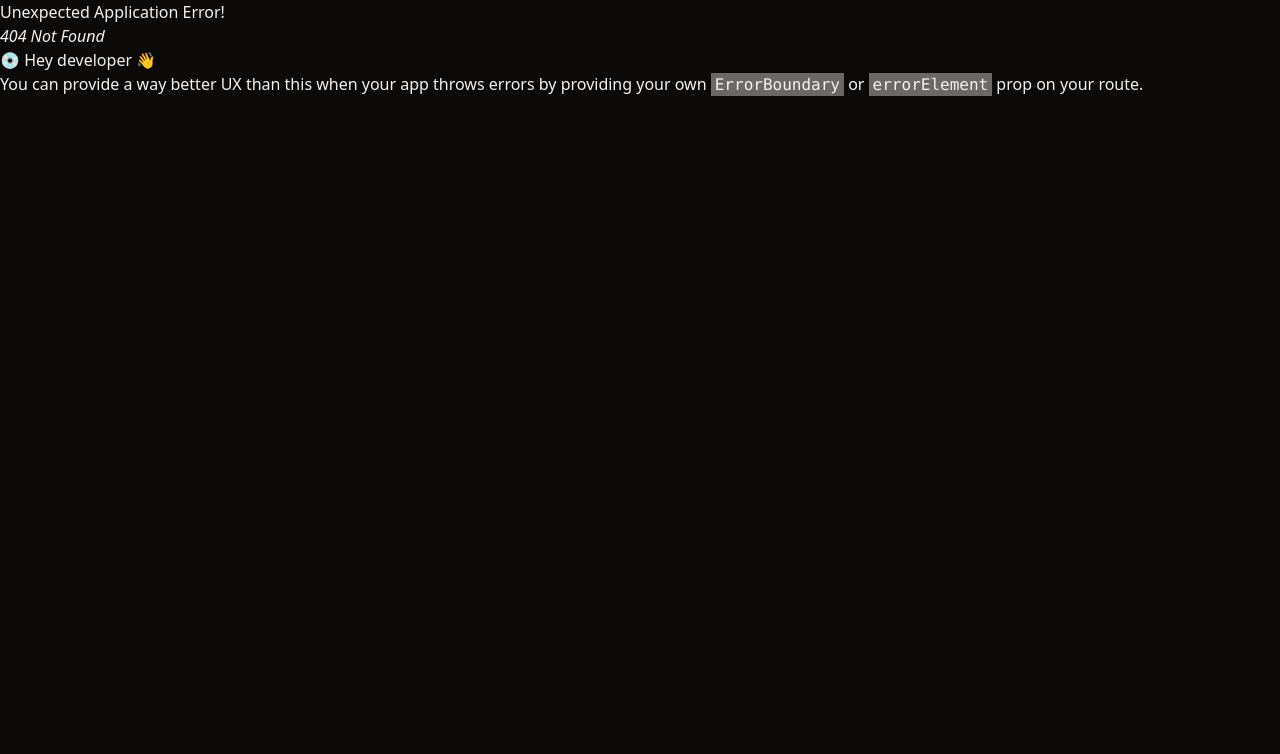
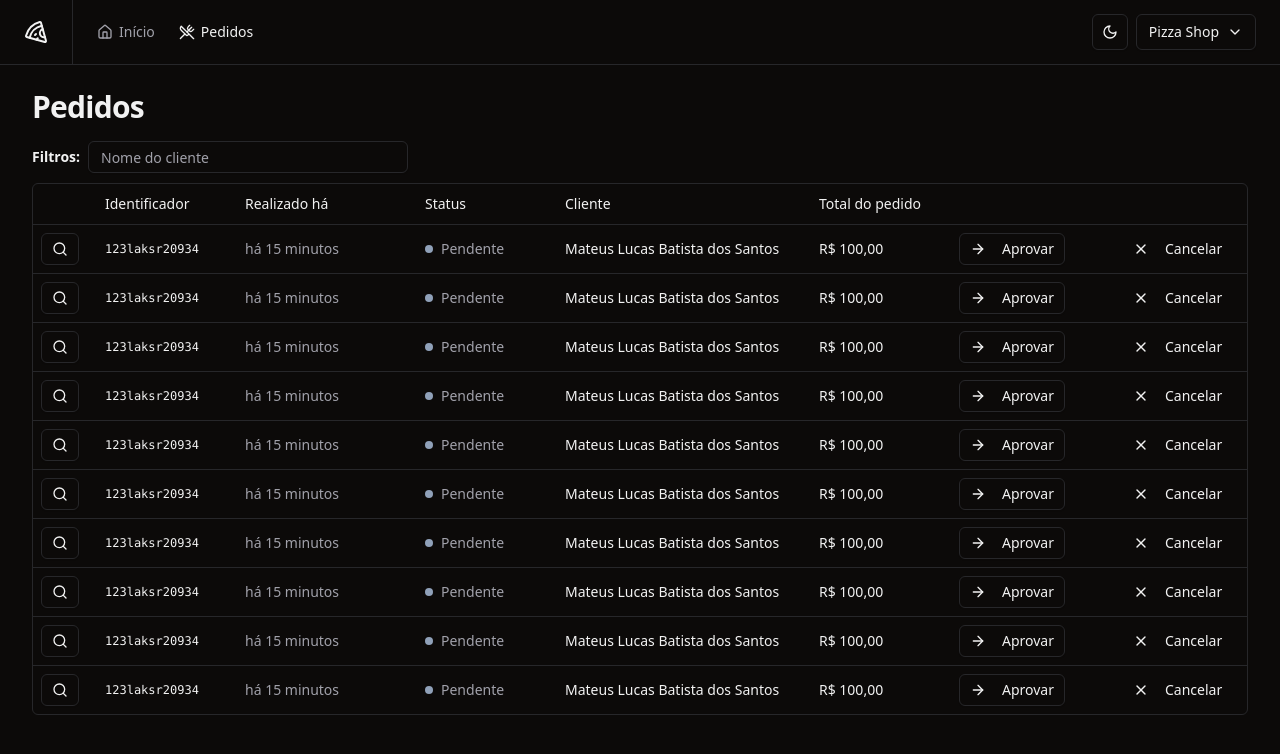
Before and after one commit to MateusLucSantos/pizzashop-web, a React (Vite) app: page /orders in a window 1280 px wide. Before the commit this address had no page. Shown: the top 754 px of the page. Built offline with nearby package versions, Linux system fonts and the light colour scheme.

Commit message:
Pagina de listagem de clientes

```diff
--- a/src/components/ui/button.tsx
+++ b/src/components/ui/button.tsx
@@ -1,8 +1,8 @@
-import * as React from "react"
-import { Slot } from "@radix-ui/react-slot"
-import { cva, type VariantProps } from "class-variance-authority"
+import * as React from "react";
+import { Slot } from "@radix-ui/react-slot";
+import { cva, type VariantProps } from "class-variance-authority";
 
-import { cn } from "@/lib/utils"
+import { cn } from "@/lib/utils";
 
 const buttonVariants = cva(
   "inline-flex items-center justify-center gap-2 whitespace-nowrap rounded-md text-sm font-medium transition-[color,box-shadow] disabled:pointer-events-none disabled:opacity-50 [&_svg]:pointer-events-none [&_svg:not([class*='size-'])]:size-4 shrink-0 [&_svg]:shrink-0 outline-none focus-visible:border-ring focus-visible:ring-ring/50 focus-visible:ring-[3px] aria-invalid:ring-destructive/20 dark:aria-invalid:ring-destructive/40 aria-invalid:border-destructive",
@@ -24,6 +24,7 @@
         default: "h-9 px-4 py-2 has-[>svg]:px-3",
         sm: "h-8 rounded-md gap-1.5 px-3 has-[>svg]:px-2.5",
         lg: "h-10 rounded-md px-6 has-[>svg]:px-4",
+        xs: "h-8 px-2.5",
         icon: "size-9",
       },
     },
@@ -31,8 +32,8 @@
       variant: "default",
       size: "default",
     },
-  }
-)
+  },
+);
 
 function Button({
   className,
@@ -42,9 +43,9 @@
   ...props
 }: React.ComponentProps<"button"> &
   VariantProps<typeof buttonVariants> & {
-    asChild?: boolean
+    asChild?: boolean;
   }) {
-  const Comp = asChild ? Slot : "button"
+  const Comp = asChild ? Slot : "button";
 
   return (
     <Comp
@@ -52,7 +53,7 @@
       className={cn(buttonVariants({ variant, size, className }))}
       {...props}
     />
-  )
+  );
 }
 
-export { Button, buttonVariants }
+export { Button, buttonVariants };
--- /dev/null
+++ b/src/components/ui/table.tsx
@@ -0,0 +1,114 @@
+import * as React from "react"
+
+import { cn } from "@/lib/utils"
+
+function Table({ className, ...props }: React.ComponentProps<"table">) {
+  return (
+    <div
+      data-slot="table-container"
+      className="relative w-full overflow-x-auto"
+    >
+      <table
+        data-slot="table"
+        className={cn("w-full caption-bottom text-sm", className)}
+        {...props}
+      />
+    </div>
+  )
+}
+
+function TableHeader({ className, ...props }: React.ComponentProps<"thead">) {
+  return (
+    <thead
+      data-slot="table-header"
+      className={cn("[&_tr]:border-b", className)}
+      {...props}
+    />
+  )
+}
+
+function TableBody({ className, ...props }: React.ComponentProps<"tbody">) {
+  return (
+    <tbody
+      data-slot="table-body"
+      className={cn("[&_tr:last-child]:border-0", className)}
+      {...props}
+    />
+  )
+}
+
+function TableFooter({ className, ...props }: React.ComponentProps<"tfoot">) {
+  return (
+    <tfoot
+      data-slot="table-footer"
+      className={cn(
+        "bg-muted/50 border-t font-medium [&>tr]:last:border-b-0",
+        className
+      )}
+      {...props}
+    />
+  )
+}
+
+function TableRow({ className, ...props }: React.ComponentProps<"tr">) {
+  return (
+    <tr
+      data-slot="table-row"
+      className={cn(
+        "hover:bg-muted/50 data-[state=selected]:bg-muted border-b transition-colors",
+        className
+      )}
+      {...props}
+    />
+  )
+}
+
+function TableHead({ className, ...props }: React.ComponentProps<"th">) {
+  return (
+    <th
+      data-slot="table-head"
+      className={cn(
+        "text-foreground h-10 px-2 text-left align-middle font-medium whitespace-nowrap [&:has([role=checkbox])]:pr-0 [&>[role=checkbox]]:translate-y-[2px]",
+        className
+      )}
+      {...props}
+    />
+  )
+}
+
+function TableCell({ className, ...props }: React.ComponentProps<"td">) {
+  return (
+    <td
+      data-slot="table-cell"
+      className={cn(
+        "p-2 align-middle whitespace-nowrap [&:has([role=checkbox])]:pr-0 [&>[role=checkbox]]:translate-y-[2px]",
+        className
+      )}
+      {...props}
+    />
+  )
+}
+
+function TableCaption({
+  className,
+  ...props
+}: React.ComponentProps<"caption">) {
+  return (
+    <caption
+      data-slot="table-caption"
+      className={cn("text-muted-foreground mt-4 text-sm", className)}
+      {...props}
+    />
+  )
+}
+
+export {
+  Table,
+  TableHeader,
+  TableBody,
+  TableFooter,
+  TableHead,
+  TableRow,
+  TableCell,
+  TableCaption,
+}
--- /dev/null
+++ b/src/pages/app/orders/orders.tsx
@@ -0,0 +1,90 @@
+import { Button } from "@/components/ui/button";
+import { Input } from "@/components/ui/input";
+import {
+  Table,
+  TableBody,
+  TableCell,
+  TableHead,
+  TableHeader,
+  TableRow,
+} from "@/components/ui/table";
+import { ArrowRight, Search, X } from "lucide-react";
+import { Helmet } from "react-helmet-async";
+
+export function Orders() {
+  return (
+    <div>
+      <title>Pedidos | PizzaShop</title>
+      <div className="mb-4 flex flex-col gap-4">
+        <h1 className="text-3xl font-bold tracking-tight">Pedidos</h1>
+      </div>
+      <div className="space-y-2.5">
+        <form className="flex items-center gap-2">
+          <span className="text-sm font-semibold">Filtros:</span>
+          <Input placeholder="Nome do cliente" className="h-8 w-[320px]" />
+        </form>
+
+        <div className="rounded-md border">
+          <Table>
+            <TableHeader>
+              <TableRow>
+                <TableHead className="w-[64px]"></TableHead>
+                <TableHead className="w-[140px]">Identificador</TableHead>
+                <TableHead className="w-[180px]">Realizado há</TableHead>
+                <TableHead className="w-[140px]">Status</TableHead>
+                <TableHead>Cliente</TableHead>
+                <TableHead className="w-[140px]">Total do pedido</TableHead>
+                <TableHead className="w-[164px]"></TableHead>
+                <TableHead className="w-[132px]"></TableHead>
+              </TableRow>
+            </TableHeader>
+            <TableBody>
+              {Array.from({ length: 10 }).map((_, i) => {
+                return (
+                  <TableRow key={i}>
+                    <TableCell>
+                      <Button variant="outline" size="xs">
+                        <Search className="h-3 w-3" />
+                        <span className="sr-only">Detalhes do pedido</span>
+                      </Button>
+                    </TableCell>
+                    <TableCell className="font-mono text-xs font-medium">
+                      123laksr20934
+                    </TableCell>
+                    <TableCell className="text-muted-foreground">
+                      há 15 minutos
+                    </TableCell>
+                    <TableCell>
+                      <div className="flex items-center gap-2">
+                        <span className="h-2 w-2 rounded-full bg-slate-400" />
+                        <span className="text-muted-foreground font-medium">
+                          Pendente
+                        </span>
+                      </div>
+                    </TableCell>
+                    <TableCell className="font-medium">
+                      Mateus Lucas Batista dos Santos
+                    </TableCell>
+                    <TableCell className="font-medium">R$ 100,00</TableCell>
+                    <TableCell>
+                      <Button variant="outline" size="xs">
+                        <ArrowRight className="mr-2 h-3 w-3" />
+                        Aprovar
+                      </Button>
+                    </TableCell>
+                    <TableCell>
+                      <Button variant="ghost" size="xs">
+                        <X className="mr-2 h-3 w-3" />
+                        Cancelar
+                      </Button>
+                    </TableCell>
+                  </TableRow>
+                );
+              })}
+            </TableBody>
+          </Table>
+        </div>
+      </div>
+    </div>
+  );
+}
--- a/src/routes/routes.tsx
+++ b/src/routes/routes.tsx
@@ -1,6 +1,7 @@
 import { AppLayout } from "@/pages/_layouts/app";
 import { AuthLayout } from "@/pages/_layouts/auth";
 import { Dashboard } from "@/pages/app/dashboard";
+import { Orders } from "@/pages/app/orders/orders";
 import { SignIn } from "@/pages/auth/sign-in";
 import { SignUp } from "@/pages/auth/sign-up";
 import { createBrowserRouter } from "react-router";
@@ -9,7 +10,10 @@
   {
     path: "/",
     element: <AppLayout />,
-    children: [{ path: "/", element: <Dashboard /> }],
+    children: [
+      { path: "/", element: <Dashboard /> },
+      { path: "/orders", element: <Orders /> },
+    ],
   },
 
   {
```
